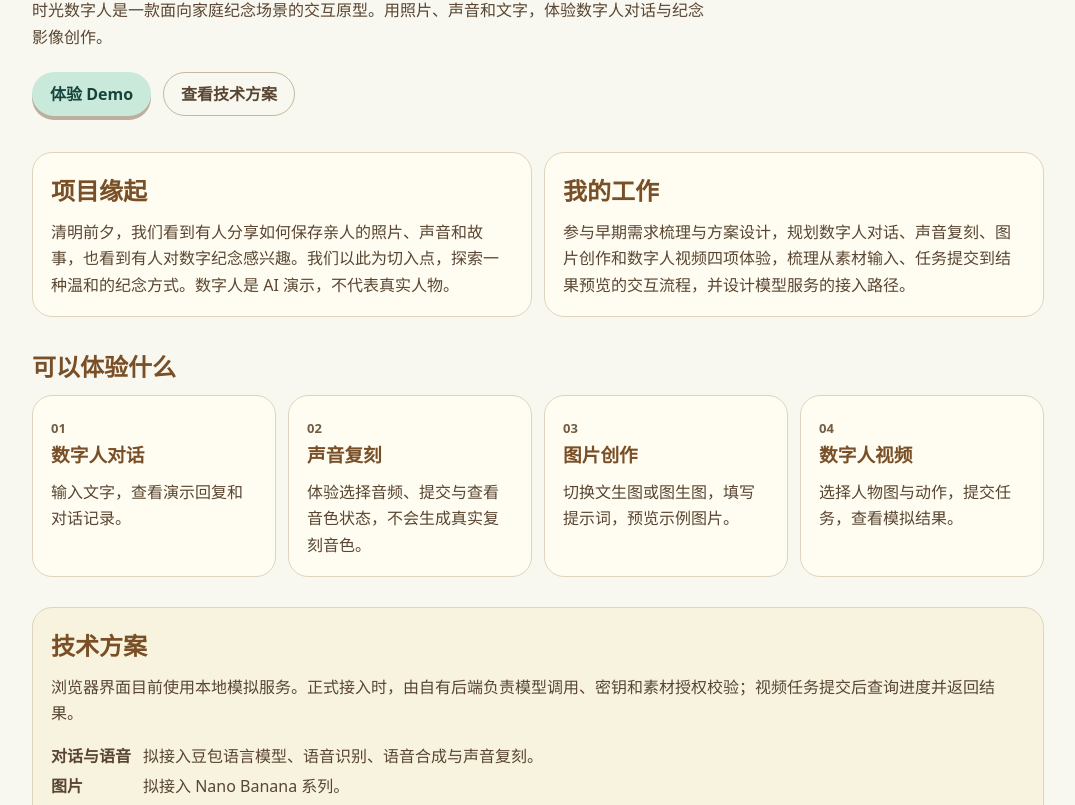
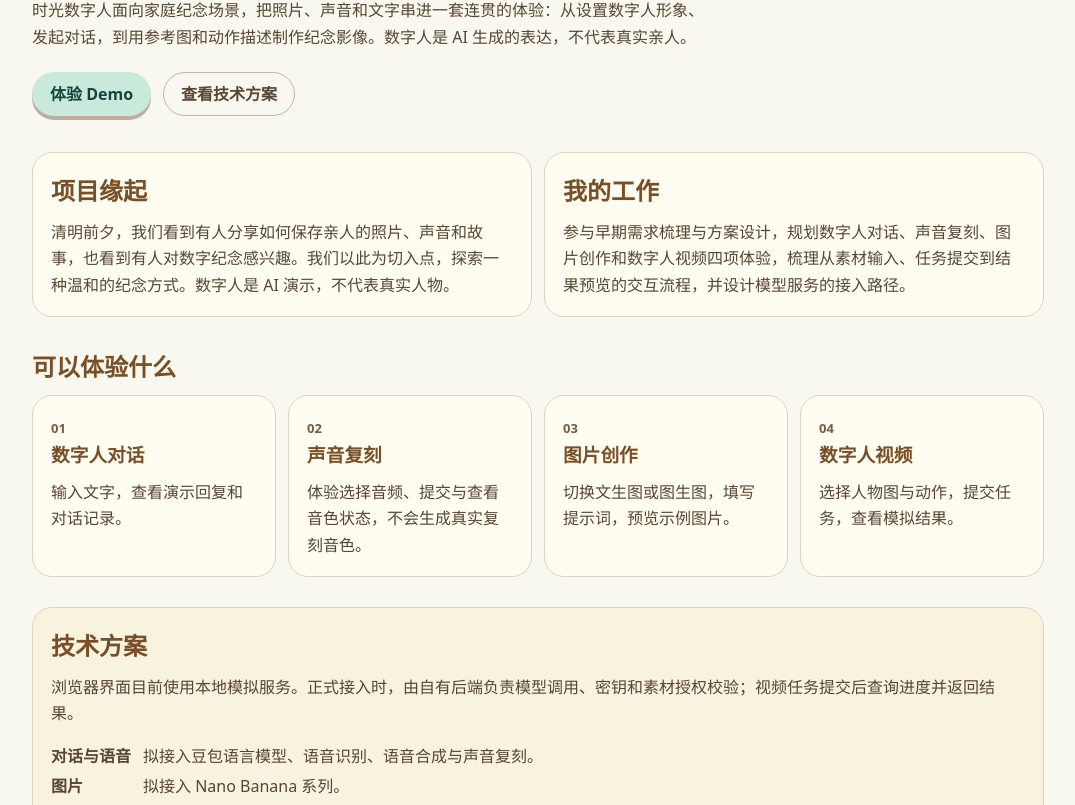
Before and after one commit to ZiquanYe0113/shiguang-digital-human-demo, a plain HTML site: page index.html in a window 1280 px wide. Shown: the part 229-1034 px from the top of the page, without its empty margins (102-1177 px from the left). Drawn offline with Linux system fonts and the light colour scheme.

Commit message:
Expand project overview and link interactive demo

```diff
--- a/index.html
+++ b/index.html
@@ -8,7 +8,7 @@
   <header><strong>时光数字人</strong></header>
   <section class="hero">
     <div><h1>时光数字人</h1>
-    <p>时光数字人是一款面向家庭纪念场景的交互原型。用照片、声音和文字，体验数字人对话与纪念影像创作。</p>
+    <p>时光数字人面向家庭纪念场景，把照片、声音和文字串进一套连贯的体验：从设置数字人形象、发起对话，到用参考图和动作描述制作纪念影像。数字人是 AI 生成的表达，不代表真实亲人。</p>
     <nav aria-label="项目入口"><a class="primary" href="demo.html">体验 Demo</a><a href="#technical">查看技术方案</a></nav></div>
   </section>
   <section class="overview">
```
Also changed, not shown: 1 other file.
